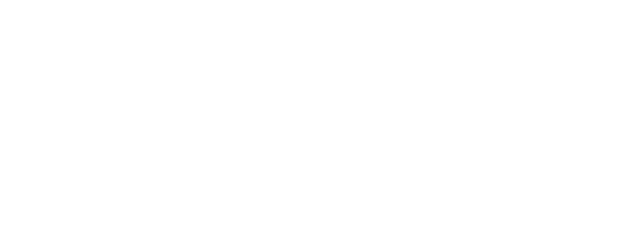
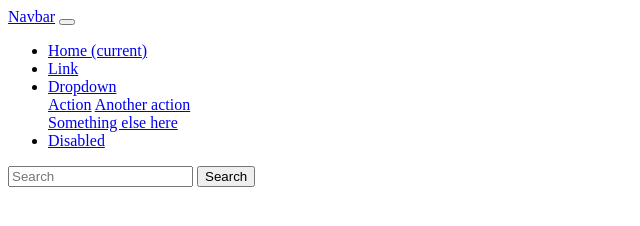
Before and after one commit to Epic-Coderss/Epic-Coderss.github.io, a plain HTML site: page Epic Cdoers Home Page.html in a window 1280 px wide. Shown: the whole page, without its empty margins (0-640 px from the left). Drawn offline with nearby package versions, Linux system fonts and the light colour scheme.

Commit message:
Update Epic Cdoers Home Page.html

```diff
--- a/Epic Cdoers Home Page.html
+++ b/Epic Cdoers Home Page.html
@@ -2,9 +2,47 @@
 <html lang="en">
 <head>
     <meta charset="UTF-8">
-    <title>Title</title>
+    <title>Epic Coders</title>
 </head>
 <body>
+<nav class="navbar navbar-expand-lg navbar-light bg-light">
+    <a class="navbar-brand" href="#">Navbar</a>
+    <button class="navbar-toggler" type="button" data-toggle="collapse" data-target="#navbarSupportedContent" aria-controls="navbarSupportedContent" aria-expanded="false" aria-label="Toggle navigation">
+        <span class="navbar-toggler-icon"></span>
+    </button>
+
+    <div class="collapse navbar-collapse" id="navbarSupportedContent">
+        <ul class="navbar-nav mr-auto">
+            <li class="nav-item active">
+                <a class="nav-link" href="#">Home <span class="sr-only">(current)</span></a>
+            </li>
+            <li class="nav-item">
+                <a class="nav-link" href="#">Link</a>
+            </li>
+            <li class="nav-item dropdown">
+                <a class="nav-link dropdown-toggle" href="#" id="navbarDropdown" role="button" data-toggle="dropdown" aria-haspopup="true" aria-expanded="false">
+                    Dropdown
+                </a>
+                <div class="dropdown-menu" aria-labelledby="navbarDropdown">
+                    <a class="dropdown-item" href="#">Action</a>
+                    <a class="dropdown-item" href="#">Another action</a>
+                    <div class="dropdown-divider"></div>
+                    <a class="dropdown-item" href="#">Something else here</a>
+                </div>
+            </li>
+            <li class="nav-item">
+                <a class="nav-link disabled" href="#" tabindex="-1" aria-disabled="true">Disabled</a>
+            </li>
+        </ul>
+        <form class="form-inline my-2 my-lg-0">
+            <input class="form-control mr-sm-2" type="search" placeholder="Search" aria-label="Search">
+            <button class="btn btn-outline-success my-2 my-sm-0" type="submit">Search</button>
+        </form>
+    </div>
+</nav>
+
+<script src="https://code.jquery.com/jquery-3.5.1.slim.min.js" integrity="sha384-DfXdz2htPH0lsSSs5nCTpuj/zy4C+OGpamoFVy38MVBnE+IbbVYUew+OrCXaRkfj" crossorigin="anonymous"></script>
+<script src="https://cdn.jsdelivr.net/npm/bootstrap@4.6.0/dist/js/bootstrap.bundle.min.js" integrity="sha384-Piv4xVNRyMGpqkS2by6br4gNJ7DXjqk09RmUpJ8jgGtD7zP9yug3goQfGII0yAns" crossorigin="anonymous"></script>
 
 </body>
 </html>
```
